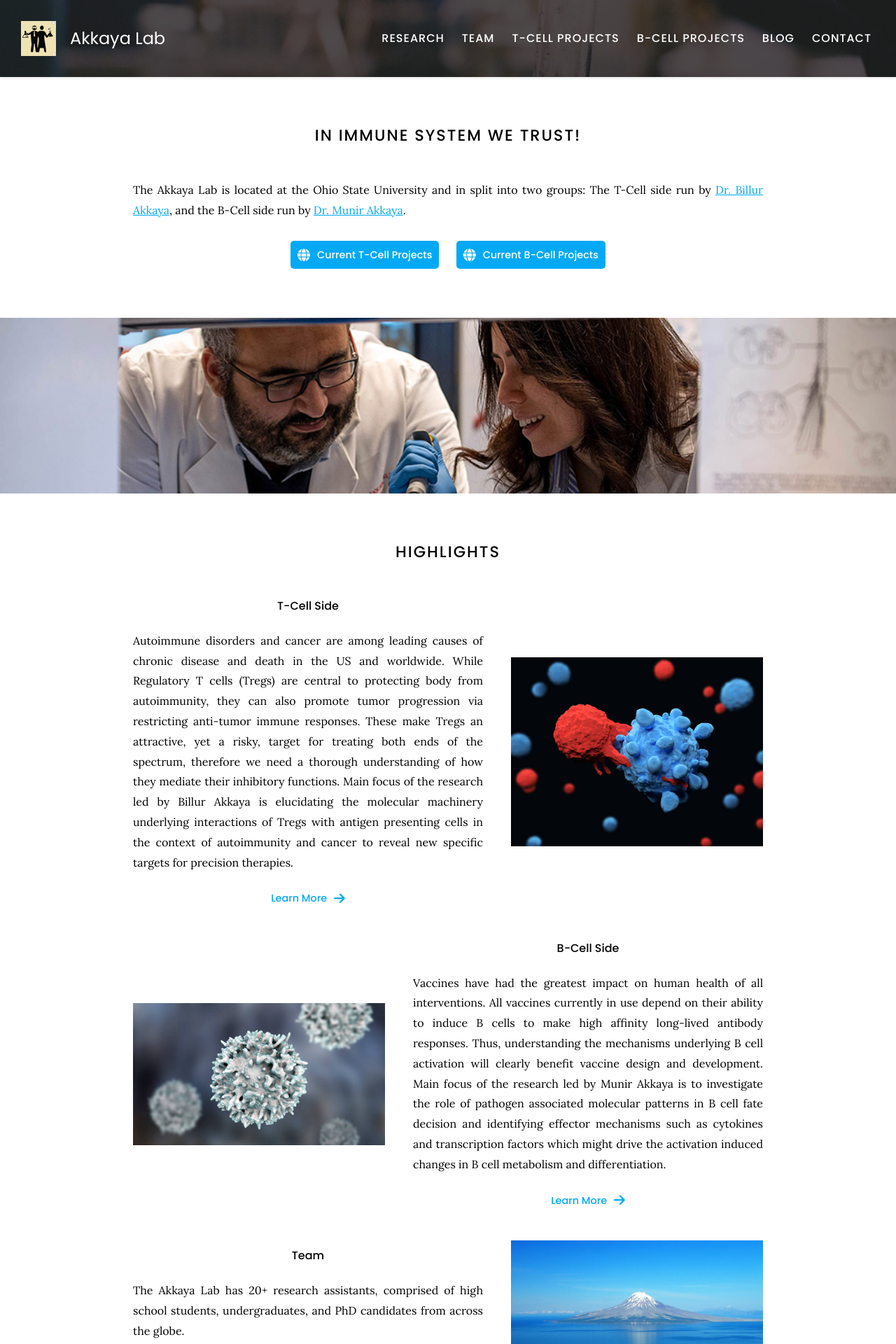
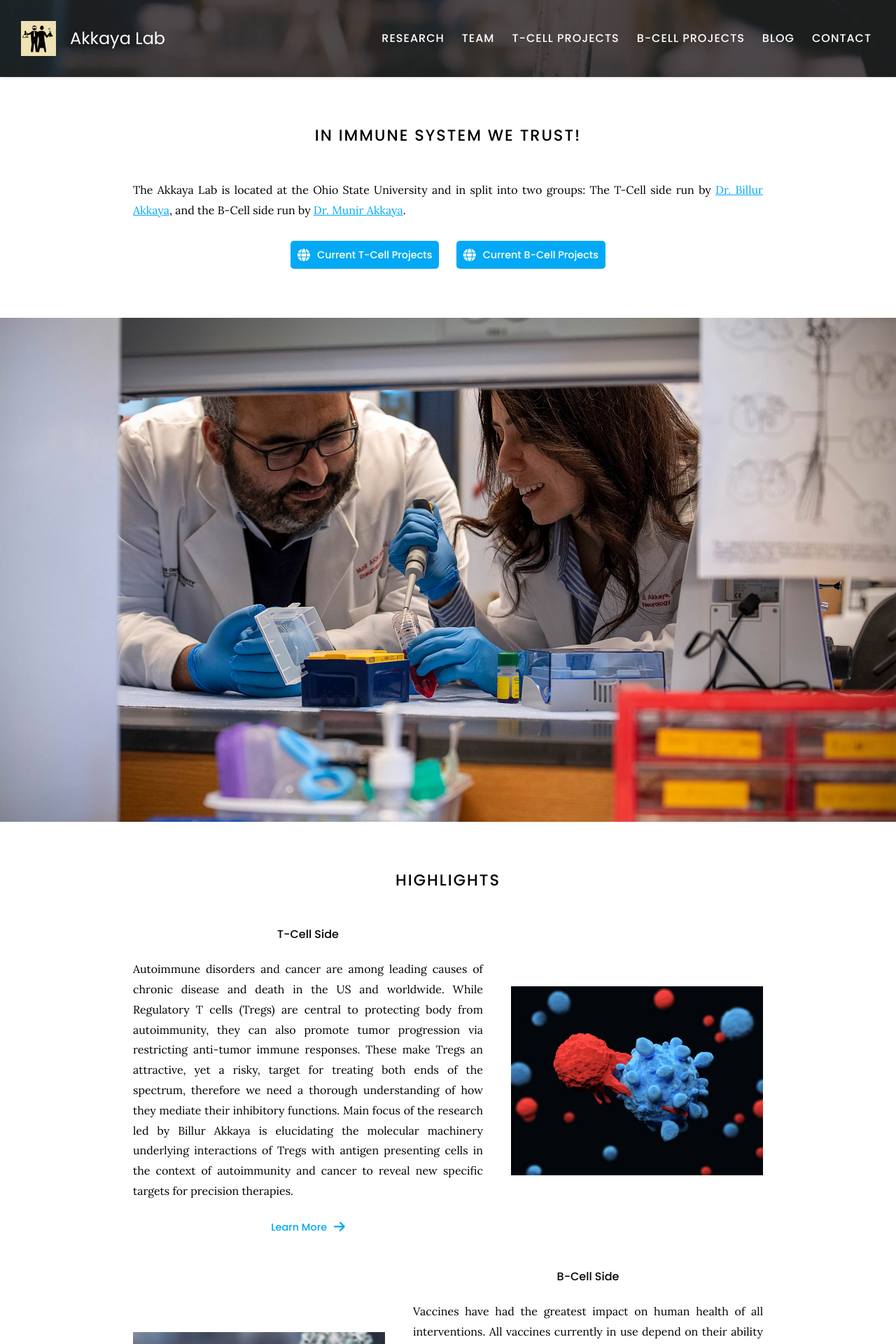
Before and after one commit to Harrisonthow/akkaya-lab, a Jekyll site: the page built from index.md, in a window 1280 px wide. Shown: the top 1920 px of the page at 70% size. Built offline with Jekyll 4.4.1, drawn with Linux system fonts in a browser that asks for light colours.

Commit message:
banner test

```diff
--- a/index.md
+++ b/index.md
@@ -27,7 +27,7 @@
 
 {% include section.html full=true %}
 
-{% include banner.html image="images/banner.jpg" %}
+{% include banner.html image="images/MunirBillur.jpeg" %}
 
 {% include section.html %}
 
```
Also changed, not shown: images/MunirBillur.jpeg (added).
